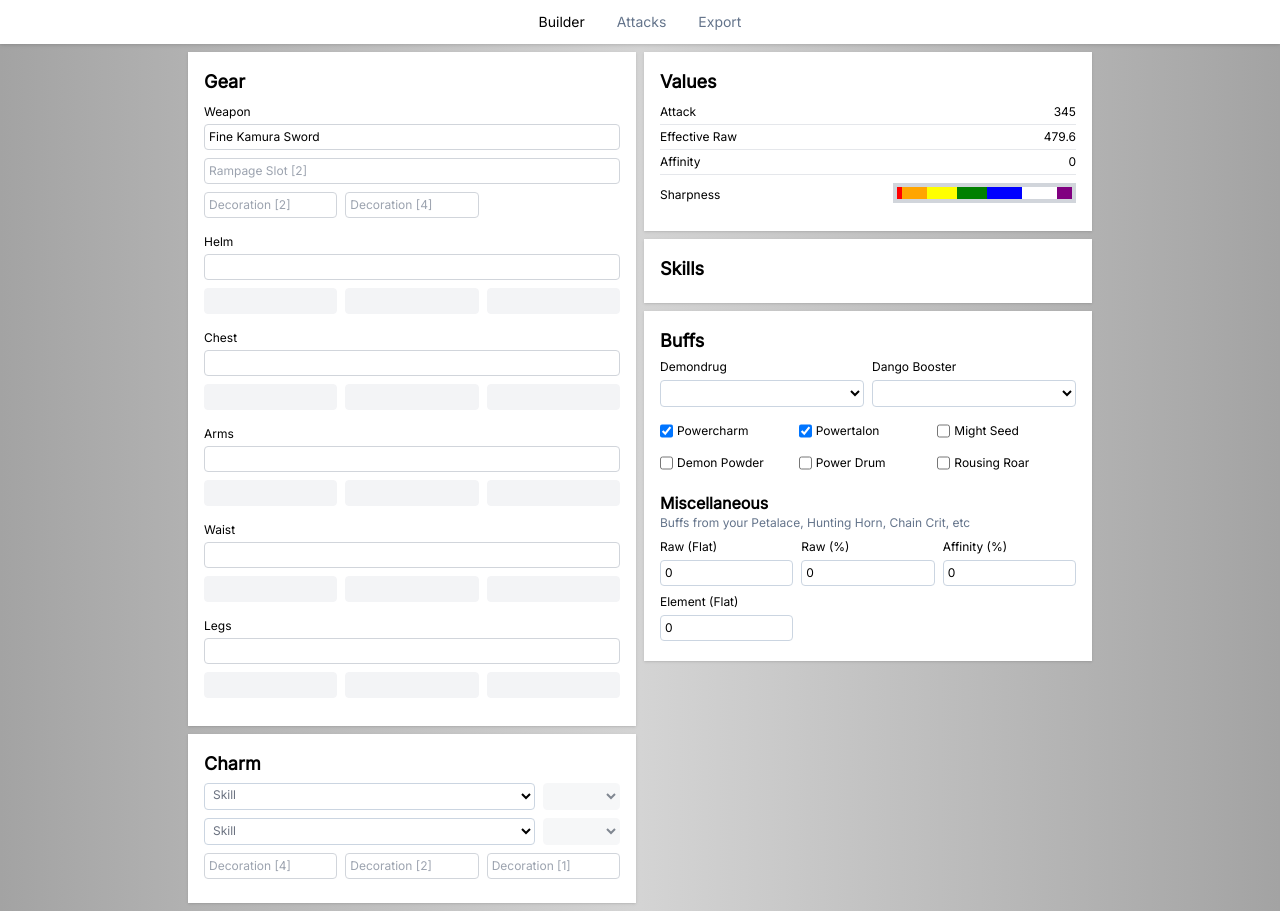
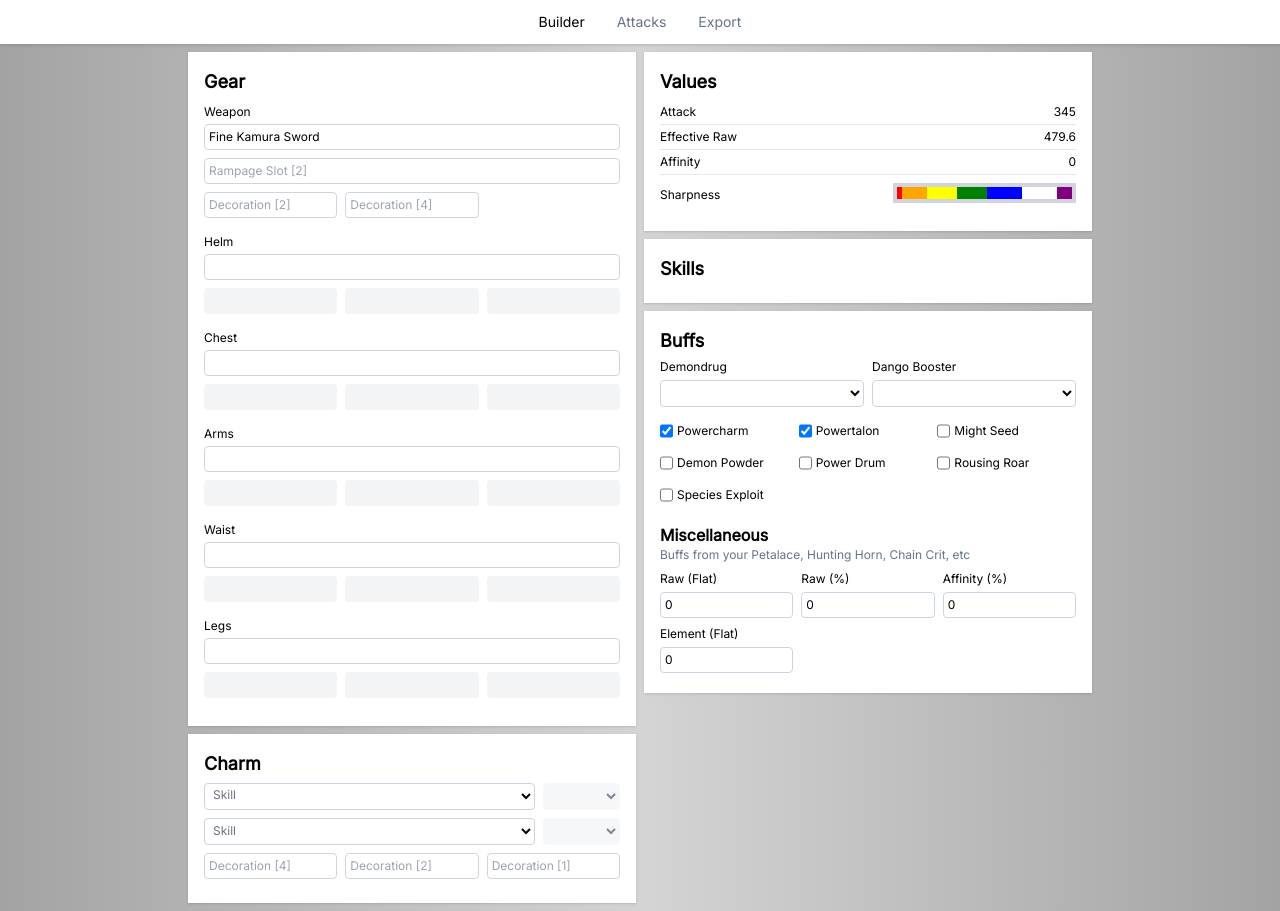
Before and after one commit to chanleyou/sunbreak-calculator, a Next.js app: page / in a window 1280 px wide. Built offline with nearby package versions, Linux system fonts and the light colour scheme.

Commit message:
move species exploit to buff section

```diff
--- a/components/BuffBox.tsx
+++ b/components/BuffBox.tsx
@@ -93,6 +93,11 @@ export const ComboBox = ({ model }: Props) => {
 					value={model.rousingRoar}
 					onChangeValue={model.setRousingRoar}
 				/>
+				<Checkbox
+					label="Species Exploit"
+					value={model.antiSpecies}
+					onChangeValue={model.setAntiSpecies}
+				/>
 			</div>
 			<h4 className="mt-3">Miscellaneous</h4>
 			<p className="text-xs text-slate-500 mb-1">
--- a/pages/attacks.tsx
+++ b/pages/attacks.tsx
@@ -92,11 +92,6 @@ const Attacks: NextPage<Props> = ({ model }) => {
 							onChangeValue={(v) => model.setHitzoneEle(v)}
 							min={0}
 						/>
-						<Checkbox
-							label="Species Exploit"
-							value={model.antiSpecies}
-							onChangeValue={model.setAntiSpecies}
-						/>
 					</div>
 				</Box>
 				<Box head="Attacks">
```
